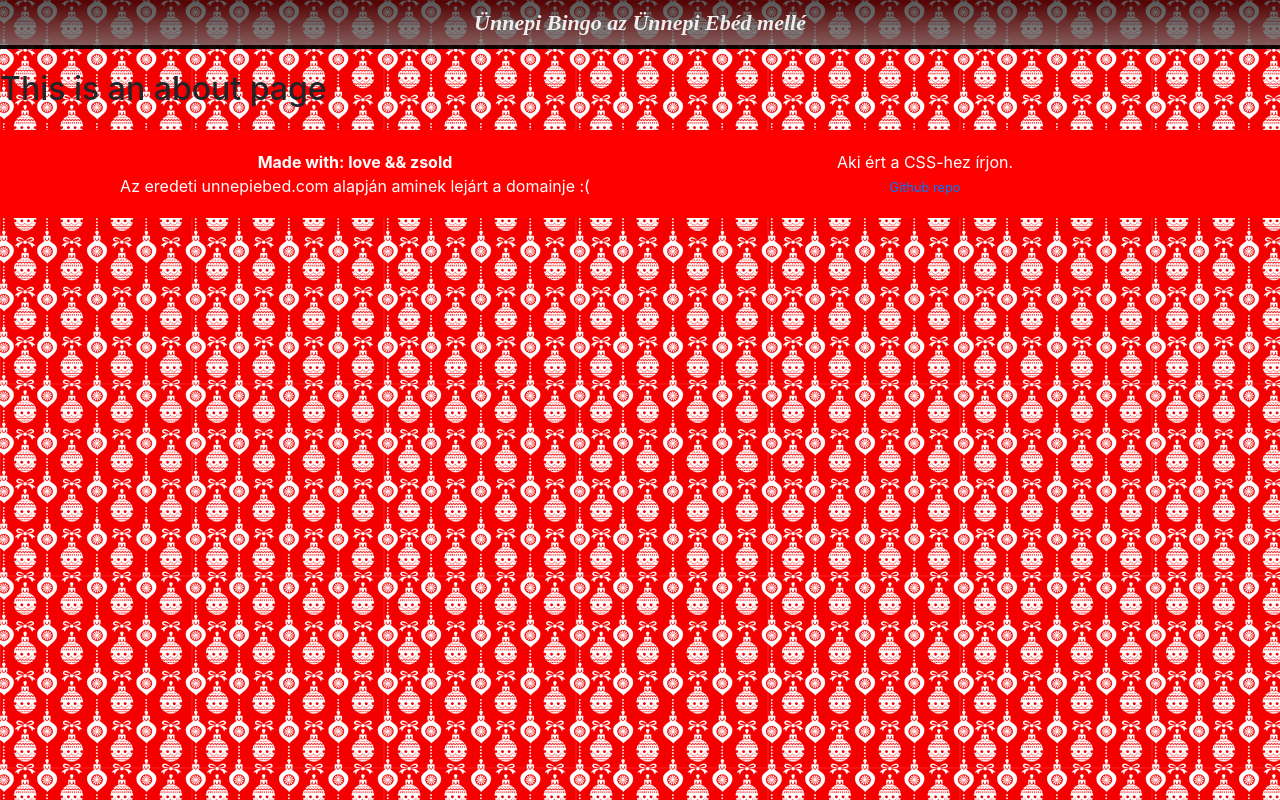
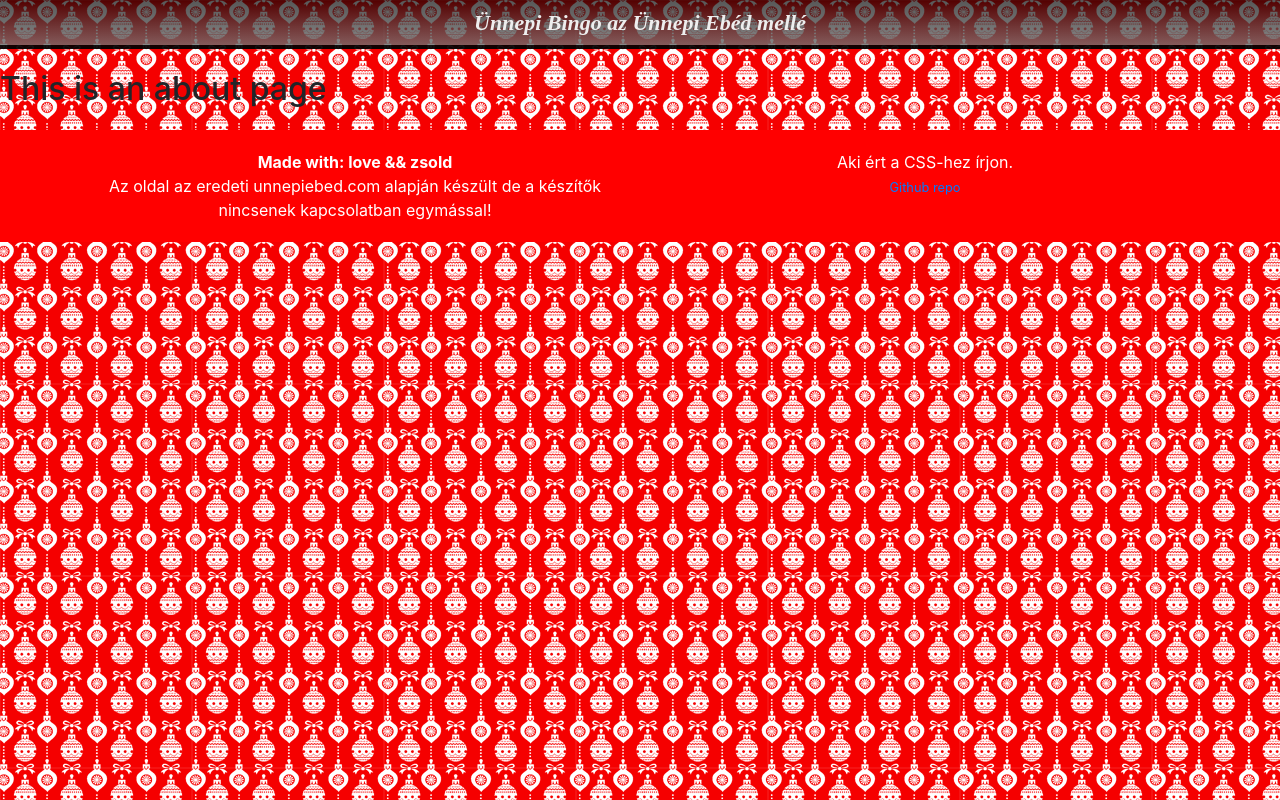
Before and after one commit to gazben/melymagyar-bingo, a Vue app: page /about in a window 1280 px wide. Built offline with nearby package versions, Linux system fonts and the light colour scheme; what vue-lodash would draw is missing.

Commit message:
Update footer disclaimer

```diff
--- a/src/components/AppFooter.vue
+++ b/src/components/AppFooter.vue
@@ -5,7 +5,9 @@
                 <div class="col-md-6">
                     <ul>
                         <li><strong>Made with: love && zsold</strong></li>
-                        <li>Az eredeti unnepiebed.com alapján aminek lejárt a domainje :(</li>
+                        <li>
+                            Az oldal az eredeti unnepiebed.com alapján készült de a készítők nincsenek kapcsolatban egymással!
+                        </li>
                     </ul>
                 </div>
                 <div class="col-md-6">
```
